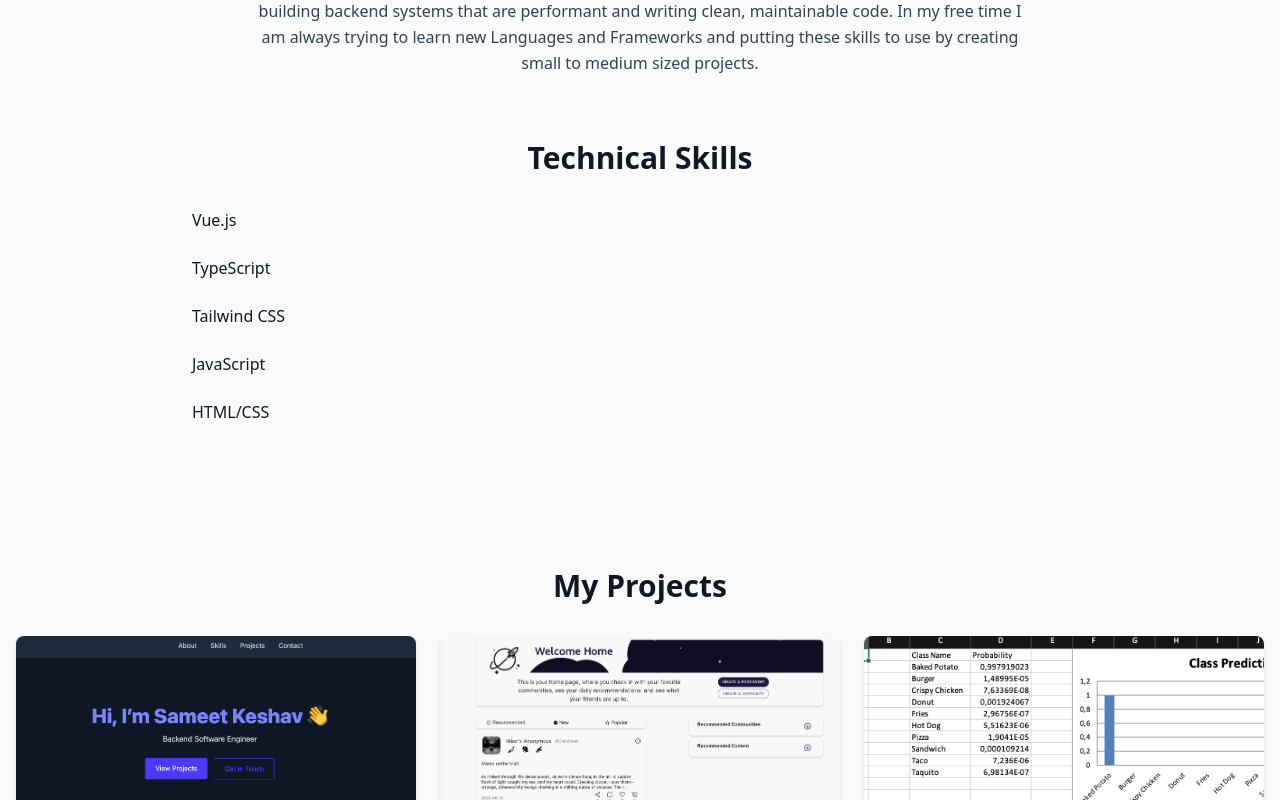
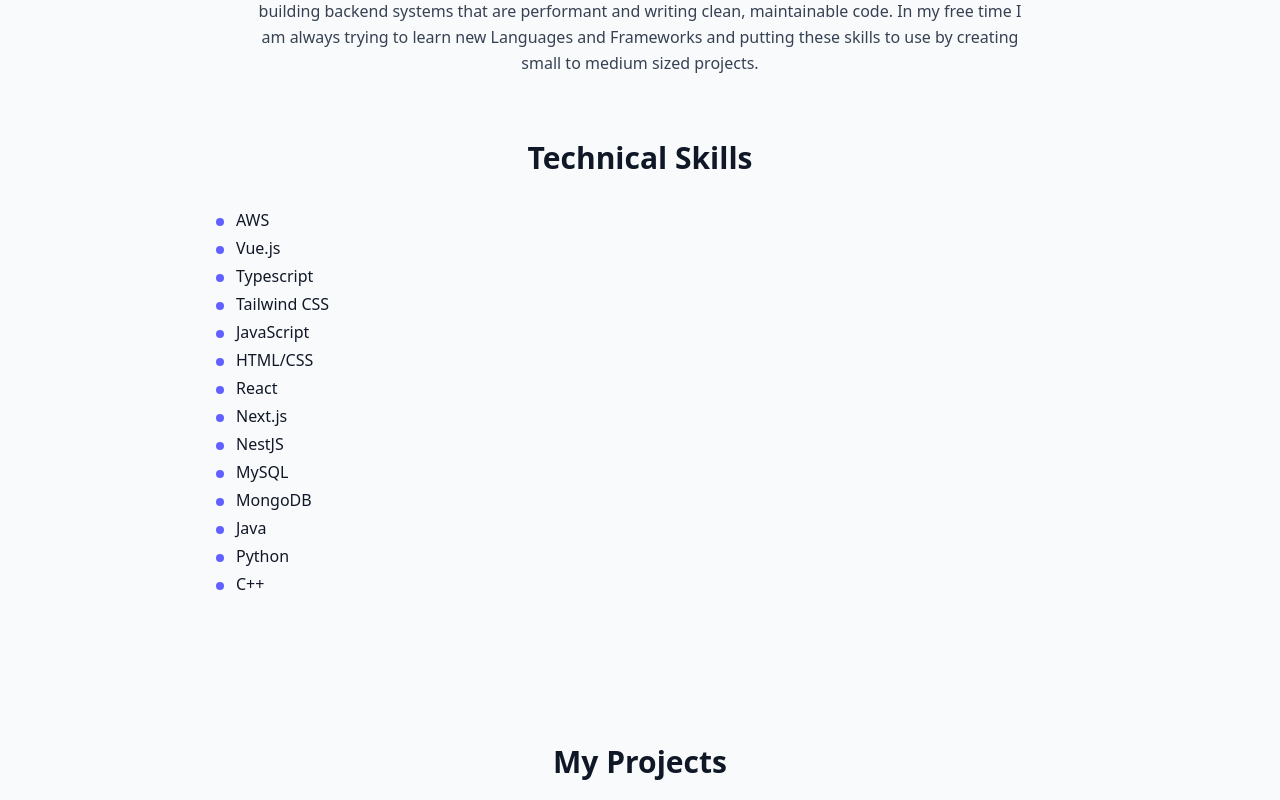
Before and after one commit to SameetKeshav/sameet-website, a Vue app: page /contact in a window 1280 px wide. Shown: the part 578-1378 px from the top of the page. Built offline with nearby package versions, Linux system fonts and the light colour scheme.

Commit message:
feat: Add all skills to skill section

```diff
--- a/src/views/SkillsSection.vue
+++ b/src/views/SkillsSection.vue
@@ -2,29 +2,38 @@
   <section id="skills" class="max-w-4xl mx-auto">
     <h2 class="text-3xl font-semibold text-center mb-8">Technical Skills</h2>
 
-    <div v-for="skill in skills" :key="skill.name" class="mb-6">
+   <ul class="pl-6">
+    <li v-for="skill in skills" :key="skill" class="flex flex-col relative pl-5">
+      <!-- Custom bullet -->
+      <span class="absolute left-0 top-1/2 transform -translate-y-1/2 w-2 h-2 bg-indigo-500 rounded-full"></span>
+
+      <!-- Skill name -->
       <div class="flex justify-between items-baseline mb-1">
-        <span class="font-medium">{{ skill.name }}</span>
-        <!-- <span class="text-sm text-gray-500 dark:text-gray-400">{{ skill.level }}%</span> -->
+        <span class="font-medium">{{ skill }}</span>
       </div>
+    </li>
+  </ul>
 
-      <!-- Progress bar
-      <div class="w-full bg-gray-200 rounded h-2.5 dark:bg-gray-700">
-        <div
-          :style="{ width: `${skill.level}%` }"
-          class="h-2.5 rounded bg-indigo-600 transition-all duration-300 ease-in-out"
-        ></div>
-      </div> -->
-    </div>
+
+
   </section>
 </template>
 
 <script lang="ts" setup>
-const skills = [
-  { name: 'Vue.js' },
-  { name: 'TypeScript' },
-  { name: 'Tailwind CSS' },
-  { name: 'JavaScript' },
-  { name: 'HTML/CSS' },
-]
+  const skills = [
+    'AWS',
+    'Vue.js',
+    'Typescript',
+    'Tailwind CSS',
+    'JavaScript',
+    'HTML/CSS',
+    'React',
+    'Next.js',
+    'NestJS',
+    'MySQL',
+    'MongoDB',
+    'Java',
+    'Python',
+    'C++'
+  ]
 </script>
```
